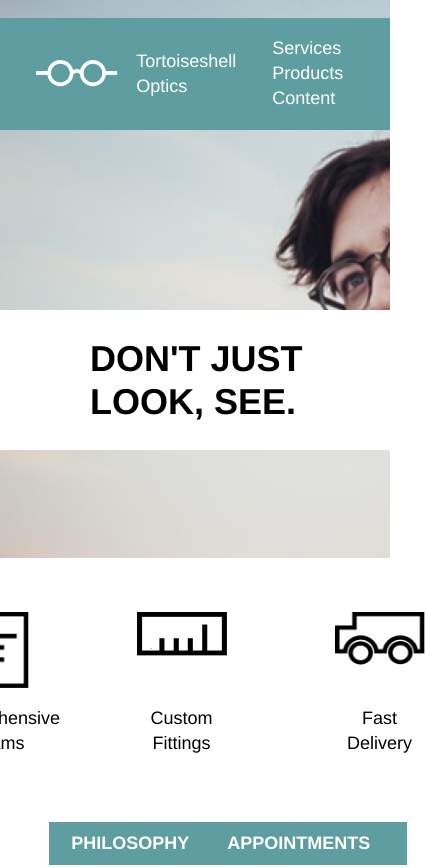
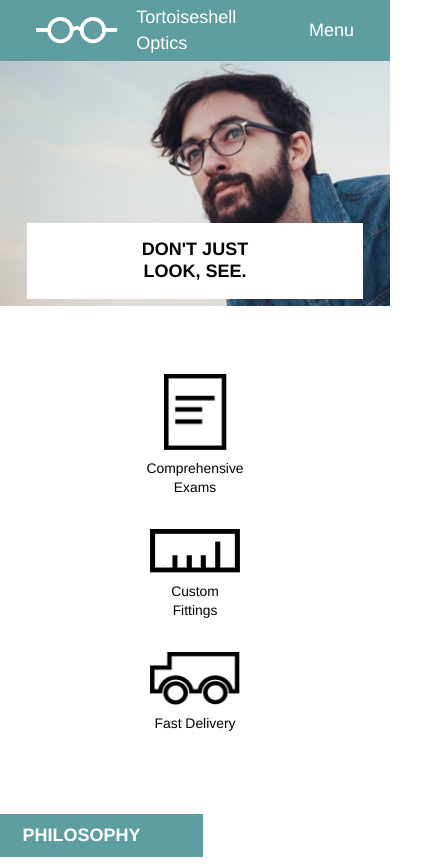
Before and after one commit to Akuji3/TurtleshellOptics, a plain HTML site: page index.html in a window 390 px wide. Shown: the top 868 px of the page, 426 px wide, since content can reach past the window. Drawn offline with Linux system fonts and the light colour scheme.

Commit message:
Just need to fix mobile

```diff
--- a/index.html
+++ b/index.html
@@ -17,9 +17,10 @@
           <span>Tortoiseshell Optics</span>
         </div>
         <div class="headerright">
-          <span>Services</span>
-          <span>Products</span>
-          <span>Content</span>
+          <span class="headernav">Services</span>
+          <span class="headernav">Products</span>
+          <span class="headernav">Content</span>
+          <span class="menu">Menu</span>
         </div>
       </div>
       <div class="headerflex">
--- a/resources/css/style.css
+++ b/resources/css/style.css
@@ -49,6 +49,10 @@ header {
 
 .headerright span {
   margin-left: 2rem;
+}
+
+.menu {
+  display: none;
 }
 
 .headerflex {
@@ -204,7 +208,6 @@ footer img {
   header {
     padding-top: 0px;
     height: 22rem;
-    background-position: -7.5rem 0rem;
   }
 
   .headerbox {
@@ -226,9 +229,110 @@ footer img {
   }
 }
 
+@media only screen and (min-width: 641px) and (max-width: 1200px) {
+  body {
+    width: 100%;
+  }
+
+  header {
+    padding-top: 0px;
+    height: 22rem;
+    background-size: 1536px auto;
+    background-position: -7.5rem 0rem;
+  }
+
+  .headerbox {
+    font-size: 1.33rem;
+    margin-top: 2rem;
+    margin-right: 2rem;
+    padding: .75rem 4rem;
+  }
+
+  .info div {
+    width: 45%;
+  }
+
+  .info {
+    margin-top: 1rem;
+    margin-bottom: 0rem;
+    margin-left: auto;
+    margin-right: auto;
+  }
+}
+
 @media only screen and (max-width: 640px) {
   body {
     width: 100%;
   }
 
+  header {
+    padding-top: 0rem;
+    height: 17rem;
+  }
+
+  .headerflex {
+    justify-content: center;
+  }
+
+  .headerbox {
+    width: 40%;
+    font-size: 1rem;
+    text-align: center;
+    margin-top: 9rem;
+    padding-top: .9rem;
+    padding-bottom: .9rem;
+    margin-left: 0px;
+    margin-right: 0px;
+  }
+
+  .headernav {
+    display: none;
+  }
+
+  .menu {
+    display: block;
+  }
+
+  .logos {
+    height: auto;
+    margin-top: 3.77rem;
+    margin-bottom: 3.77rem;
+    flex-direction: column;
+    justify-content: center;
+    align-items: center;
+  }
+
+  .logos div {
+    height: auto;
+    margin-left: auto;
+    margin-right: auto;
+    font-size: .77rem;
+  }
+
+  .logos div span {
+    margin-top: .5rem;
+  }
+
+  .paper {
+    margin-bottom: 1.75rem;
+  }
+
+  .ruler {
+    margin-bottom: 1.75rem;
+  }
+
+  .truck {
+    margin-bottom: 0rem;
+  }
+
+  .info {
+    flex-direction: column;
+  }
+
+  .info div h1 {
+  }
+
+  .footer span {
+    display: none;
+  }
 }
```
